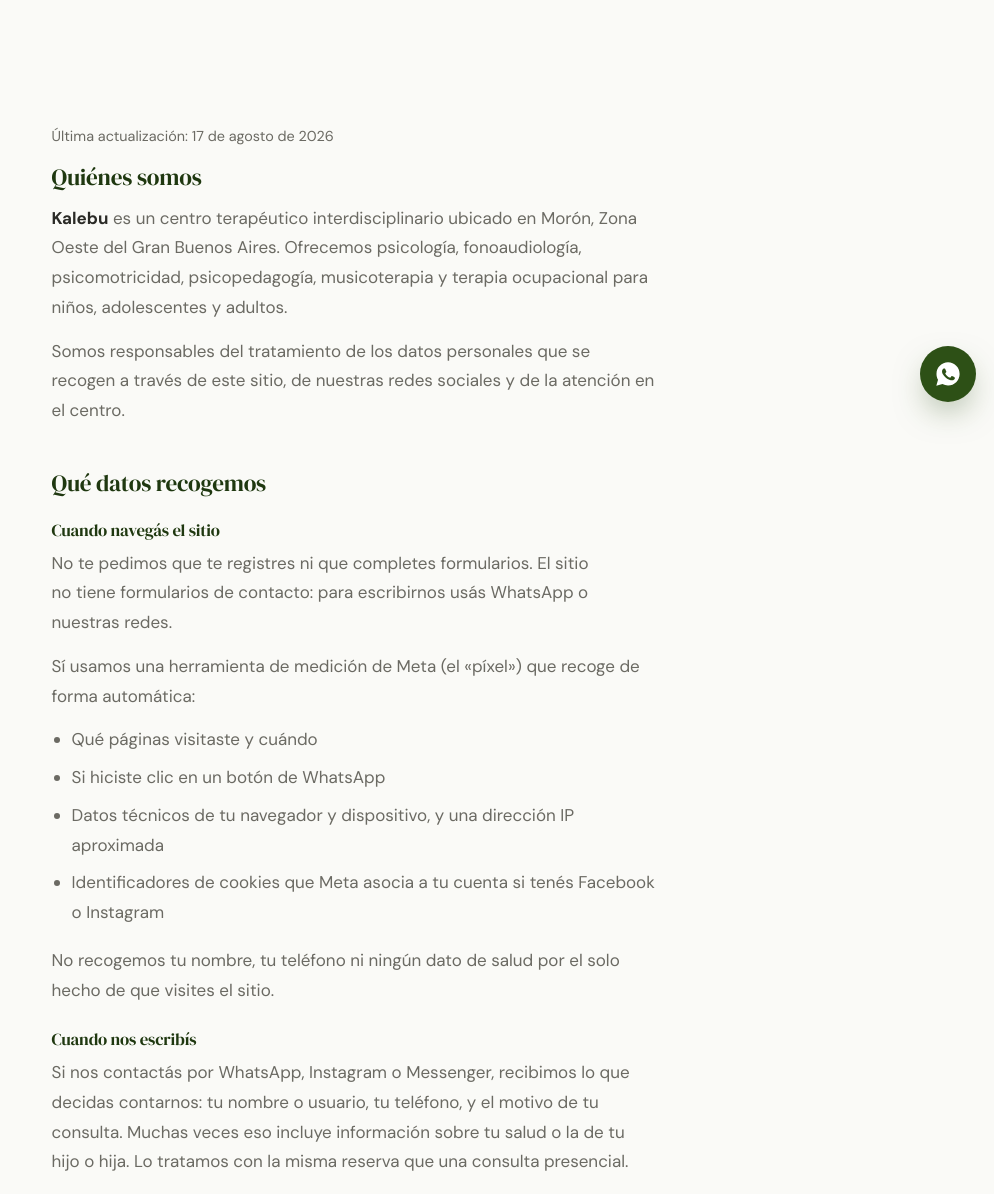
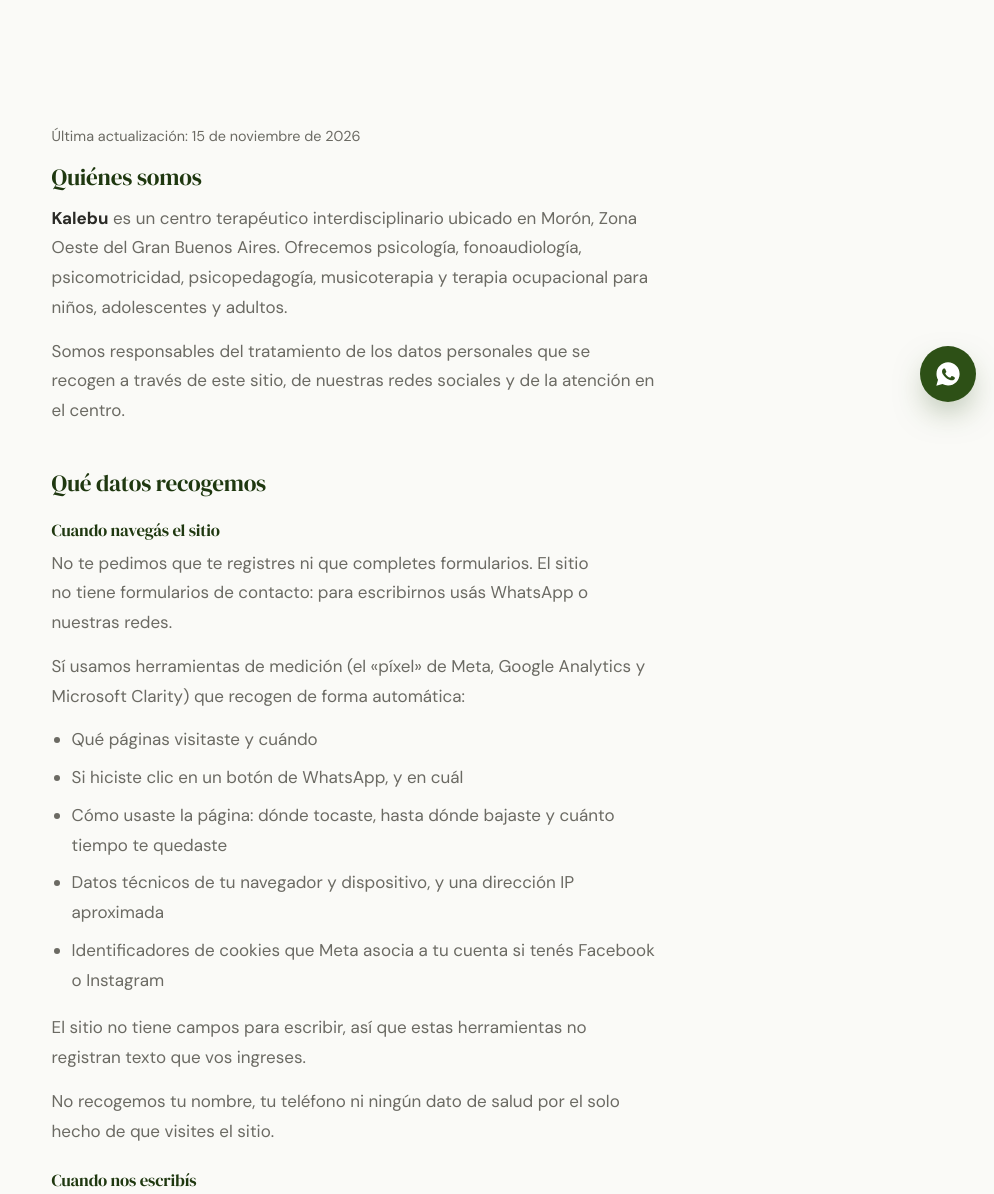
Before and after one commit to yoguiomline/kalebu-sitio-web, a plain HTML site: page privacidad.html in a window 1280 px wide. Shown: the part 380-1574 px from the top of the page, without its empty margins (286-1280 px from the left). Drawn offline with Linux system fonts and the light colour scheme.

Commit message:
Activa Microsoft Clarity y lo suma a la política de privacidad
Clarity (proyecto zearpyilbp) graba de forma anónima clics, desplazamiento
y mapas de calor: es lo que muestra qué hace la gente antes de tocar
WhatsApp o de irse. El sitio no tiene campos de texto, así que no hay
nada que enmascarar.

La política de privacidad sólo nombraba el píxel de Meta; tampoco decía
nada de Google Analytics, que está instalado desde septiembre. Ahora
nombra las tres herramientas y para qué se usa cada una. Fecha al 15/11.

Co-Authored-By: Claude Opus 5.5 <noreply@anthropic.com>

```diff
--- a/privacidad.html
+++ b/privacidad.html
@@ -51,7 +51,7 @@
   <section class="section section--tight">
     <div class="wrap legal">
 
-      <p class="legal-date">Última actualización: 17 de agosto de 2026</p>
+      <p class="legal-date">Última actualización: 15 de noviembre de 2026</p>
 
       <h2>Quiénes somos</h2>
       <p><strong>Kalebu</strong> es un centro terapéutico interdisciplinario ubicado en Morón, Zona Oeste del Gran Buenos Aires. Ofrecemos psicología, fonoaudiología, psicomotricidad, psicopedagogía, musicoterapia y terapia ocupacional para niños, adolescentes y adultos.</p>
@@ -61,13 +61,15 @@
 
       <h3>Cuando navegás el sitio</h3>
       <p>No te pedimos que te registres ni que completes formularios. El sitio no tiene formularios de contacto: para escribirnos usás WhatsApp o nuestras redes.</p>
-      <p>Sí usamos una herramienta de medición de Meta (el «píxel») que recoge de forma automática:</p>
+      <p>Sí usamos herramientas de medición (el «píxel» de Meta, Google Analytics y Microsoft Clarity) que recogen de forma automática:</p>
       <ul>
         <li>Qué páginas visitaste y cuándo</li>
-        <li>Si hiciste clic en un botón de WhatsApp</li>
+        <li>Si hiciste clic en un botón de WhatsApp, y en cuál</li>
+        <li>Cómo usaste la página: dónde tocaste, hasta dónde bajaste y cuánto tiempo te quedaste</li>
         <li>Datos técnicos de tu navegador y dispositivo, y una dirección IP aproximada</li>
         <li>Identificadores de cookies que Meta asocia a tu cuenta si tenés Facebook o Instagram</li>
       </ul>
+      <p>El sitio no tiene campos para escribir, así que estas herramientas no registran texto que vos ingreses.</p>
       <p>No recogemos tu nombre, tu teléfono ni ningún dato de salud por el solo hecho de que visites el sitio.</p>
 
       <h3>Cuando nos escribís</h3>
@@ -94,6 +96,7 @@
 
       <h2>Cookies y medición</h2>
       <p>Este sitio usa el <strong>píxel de Meta</strong>, que instala cookies en tu navegador para medir el resultado de nuestros anuncios y para armar audiencias publicitarias. Meta actúa como responsable independiente sobre esos datos, según sus propias políticas.</p>
+      <p>También usamos <strong>Google Analytics</strong>, para saber de forma agregada cuántas personas visitan cada página y de dónde llegan, y <strong>Microsoft Clarity</strong>, que registra de forma anónima cómo se usa el sitio (clics, desplazamiento y mapas de calor) para mejorar su diseño. Ninguna de las dos se usa para mostrarte publicidad.</p>
       <p>Podés limitarlo o desactivarlo:</p>
       <ul>
         <li>Bloqueando o borrando cookies desde la configuración de tu navegador.</li>
@@ -106,6 +109,7 @@
       <p>Compartimos lo mínimo indispensable, y solo con:</p>
       <ul>
         <li><strong>Meta Platforms</strong> — datos de navegación y medición publicitaria, a través del píxel.</li>
+        <li><strong>Google y Microsoft</strong> — datos de navegación anónimos, a través de Google Analytics y Microsoft Clarity, solo para medir y mejorar el sitio.</li>
         <li><strong>Proveedores de infraestructura</strong> — servicios de alojamiento web y de base de datos que usamos para que el sitio y nuestro sistema interno funcionen. Tienen acceso técnico, no comercial.</li>
         <li><strong>Obras sociales y prepagas</strong> — únicamente los datos necesarios para tramitar tu cobertura, y solo si vos nos lo pedís.</li>
         <li><strong>Autoridades</strong> — si una orden judicial nos obliga.</li>
--- a/sitemap.xml
+++ b/sitemap.xml
@@ -110,7 +110,7 @@
   </url>
   <url>
     <loc>https://kalebu.com.ar/privacidad</loc>
-    <lastmod>2026-10-11</lastmod>
+    <lastmod>2026-11-15</lastmod>
     <changefreq>yearly</changefreq>
     <priority>0.3</priority>
   </url>
--- a/sitio.js
+++ b/sitio.js
@@ -28,7 +28,7 @@
 // dónde abandonan. GA4 dice cuántos tocan WhatsApp; Clarity muestra qué hicieron
 // antes de tocarlo (o de irse). Mientras CLARITY_ID esté vacío no carga nada.
 (function () {
-  const CLARITY_ID = ""; // ID del proyecto en clarity.microsoft.com
+  const CLARITY_ID = "zearpyilbp"; // Proyecto "Kalebu" en clarity.microsoft.com
   if (!CLARITY_ID) return;
 
   (function(c,l,a,r,i,t,y){
```
